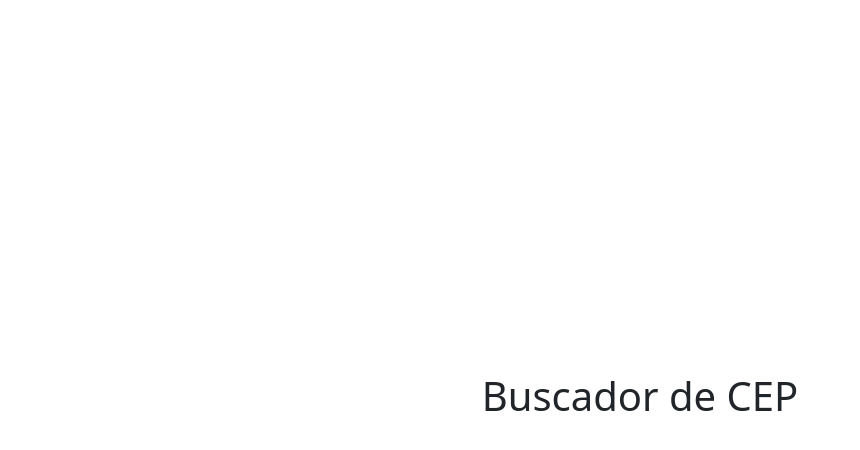
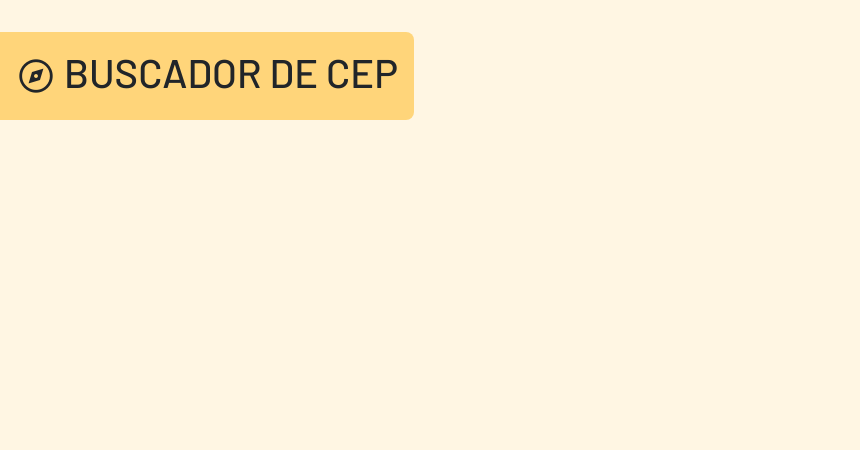
Before and after one commit to brunnaserafina/buscador-cep, a Vue app: page / in a window 1280 px wide. Shown: the top 450 px of the page, without its empty margins (0-860 px from the left). Built offline with nearby package versions, Linux system fonts and the light colour scheme.

Commit message:
feat: Add page title

```diff
--- a/src/App.vue
+++ b/src/App.vue
@@ -1,11 +1,34 @@
-<script setup>
-
-</script>
+<script setup></script>
 
 <template>
-<h1>Buscador de CEP</h1>
+  <div class="page-title">
+    <span class="material-symbols-outlined"> explore </span>
+    <h1>Buscador de CEP</h1>
+  </div>
 </template>
 
-<style scoped>
+<style lang="scss" scoped>
+.page-title {
+  display: flex;
+  justify-content: center;
+  align-items: center;
+  gap: 0.5rem;
+  background-color: #ffd57a;
+  padding: 1rem;
+  border-radius: 0px 0.5rem 0.5rem 0px;
+  position: fixed;
+  top: 2rem;
+  left: 0;
+  text-transform: uppercase;
 
+  h1 {
+    font-family: "Barlow", serif;
+    font-weight: 500;
+  }
+
+  h1,
+  span {
+    font-size: 2.5rem;
+  }
+}
 </style>
--- a/src/style.css
+++ b/src/style.css
@@ -30,6 +30,7 @@ body {
   place-items: center;
   min-width: 320px;
   min-height: 100vh;
+  background-color: #FFF6E3 !important;
 }
 
 h1 {
```
